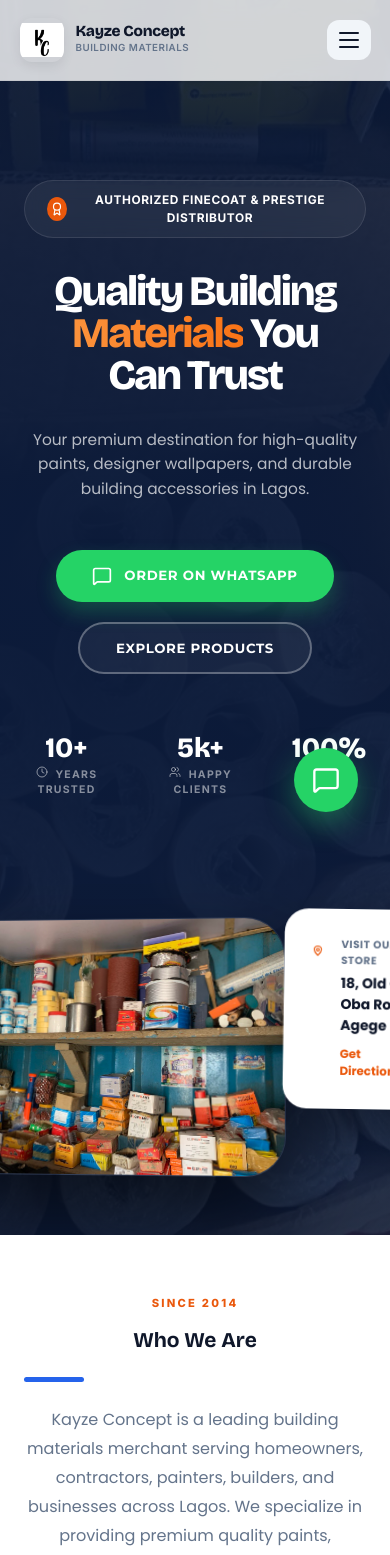
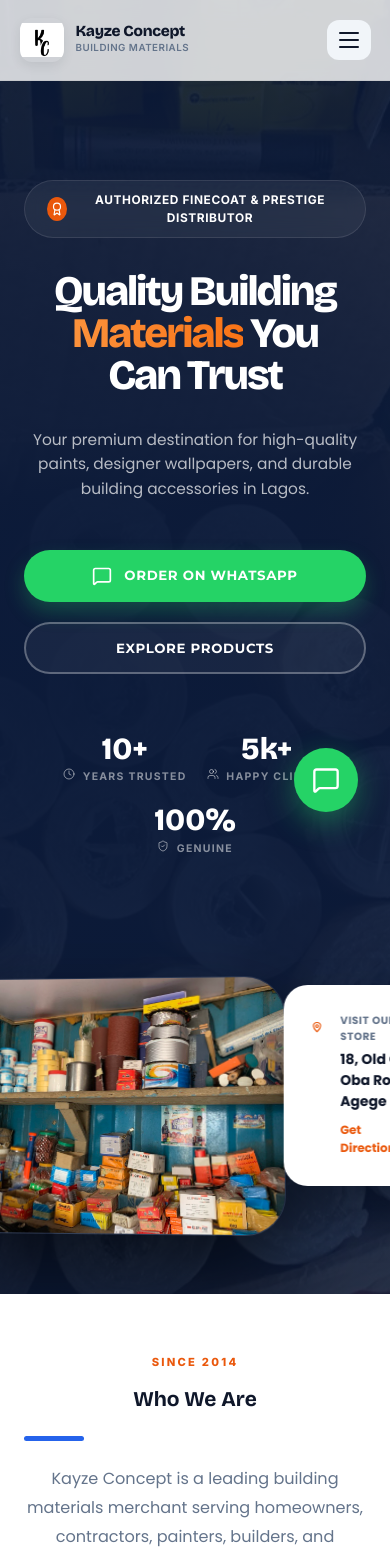
Before and after one commit to Ayotheg/kayze-concept, a React (Vite) app: page / in a window 390 px wide. Shown: the top 1555 px of the page. Built offline with nearby package versions, Linux system fonts and the light colour scheme.

Commit message:
Fixed bug

```diff
--- a/src/App.css
+++ b/src/App.css
@@ -113,7 +113,7 @@ h1, h2, h3, h4, h5, h6 {
 @media (max-width: 1024px) {
   .kc-hamburger { display: flex; }
   .kc-nav-links {
-    position: fixed; top: 0; right: 0; bottom: 0; width: 280px;
+    position: fixed; top: 0; right: 0; bottom: 0; width: 260px;
     background: white; flex-direction: column; gap: 10px;
     padding: 100px 24px; z-index: 1100;
     transform: translateX(100%); opacity: 0; pointer-events: none;
@@ -238,9 +238,19 @@ h1, h2, h3, h4, h5, h6 {
   .kc-hero-container { grid-template-columns: 1fr; text-align: center; padding: 100px 24px 60px; }
   .kc-hero-content { max-width: 900px; margin: 0 auto; }
   .kc-hero-btns { justify-content: center; }
-  .kc-hero-stats { justify-content: center; }
-  .kc-hero-visual { margin-top: 60px; max-width: 540px; margin-left: auto; margin-right: auto; }
-  .kc-hero-floating-card { position: relative; bottom: auto; right: auto; margin: -40px auto 0; width: 100%; max-width: 340px; text-align: left; }
+  .kc-hero-stats { justify-content: center; flex-wrap: wrap; gap: 30px; }
+  .kc-hero-visual { margin-top: 60px; width: 100%; max-width: 540px; margin-left: auto; margin-right: auto; }
+  .kc-hero-floating-card {
+    position: relative; bottom: auto; right: auto;
+    margin: -40px auto 0; width: 90%; max-width: 320px;
+    text-align: left; animation: none;
+  }
+}
+@media (max-width: 480px) {
+  .kc-hero-btns { flex-direction: column; }
+  .kc-hero-btns .kc-btn { width: 100%; }
+  .kc-hero-stats { gap: 20px; }
+  .kc-stat strong { font-size: 2.2rem; }
 }
 
 /* ===== ABOUT ===== */
@@ -258,7 +268,11 @@ h1, h2, h3, h4, h5, h6 {
 .kc-astat-purple { background: #fbf9ff; }
 
 @media (max-width: 960px) { .kc-about-grid { grid-template-columns: 1fr; gap: 60px; text-align: center; } .kc-about-text h2 { text-align: center; } }
-@media (max-width: 480px) { .kc-about-stats { grid-template-columns: 1fr; } }
+@media (max-width: 480px) {
+  .kc-about-stats { grid-template-columns: 1fr; gap: 16px; }
+  .kc-astat { padding: 30px 24px; }
+  .kc-astat strong { font-size: 2.2rem; }
+}
 
 /* ===== PRODUCTS ===== */
 .kc-products { background: #fafbfc; }
@@ -287,6 +301,12 @@ h1, h2, h3, h4, h5, h6 {
 .kc-product-card p { color: var(--gray); font-size: 1rem; line-height: 1.6; padding: 0 32px 24px; flex: 1; }
 .kc-product-cta { margin: 0 32px 32px; font-family: var(--font-nav); font-size: 0.9rem; font-weight: 700; text-transform: uppercase; letter-spacing: 0.08em; color: var(--blue-mid); text-decoration: none; }
 
+@media (max-width: 480px) {
+  .kc-product-card h3 { padding: 24px 20px 8px; font-size: 1.3rem; }
+  .kc-product-card p { padding: 0 20px 20px; font-size: 0.95rem; }
+  .kc-product-cta { margin: 0 20px 24px; }
+}
+
 /* ===== BRANDS ===== */
 .kc-brands-grid { display: grid; grid-template-columns: repeat(auto-fit, minmax(340px, 1fr)); gap: 32px; }
 .kc-brand-card { border-radius: 32px; padding: 60px 48px; color: white; position: relative; overflow: hidden; transition: 0.4s; }
@@ -297,6 +317,11 @@ h1, h2, h3, h4, h5, h6 {
 .kc-brand-card li { display: flex; align-items: center; gap: 10px; background: rgba(255,255,255,0.1); padding: 10px 16px; border-radius: 12px; font-weight: 600; }
 .kc-brands-guarantee { text-align: center; background: #f8fafc; border-radius: 20px; padding: 30px; border: 1px dashed #cbd5e1; margin-top: 40px; }
 
+@media (max-width: 480px) {
+  .kc-brand-card { padding: 40px 24px; }
+  .kc-brand-header h3 { font-size: 1.4rem; }
+}
+
 /* ===== WHY ===== */
 .kc-why { background: #f1f5f9; }
 .kc-why-grid { display: grid; grid-template-columns: repeat(auto-fill, minmax(380px, 1fr)); gap: 28px; }
@@ -305,7 +330,9 @@ h1, h2, h3, h4, h5, h6 {
 .kc-why-content h4 { font-size: 1.2rem; font-weight: 800; color: var(--dark); margin-bottom: 10px; }
 .kc-why-content p { color: var(--gray); font-size: 0.95rem; line-height: 1.6; }
 
-@media (max-width: 600px) { .kc-why-card { flex-direction: column; text-align: center; align-items: center; } }
+@media (max-width: 600px) {
+  .kc-why-card { flex-direction: column; text-align: center; align-items: center; padding: 30px 20px; }
+}
 
 /* ===== GALLERY ===== */
 .kc-gallery-grid { display: grid; grid-template-columns: repeat(auto-fill, minmax(240px, 1fr)); gap: 20px; }
@@ -345,6 +372,12 @@ h1, h2, h3, h4, h5, h6 {
 .kc-channel-whatsapp { background: #25d366; }
 .kc-channel-call { background: var(--blue-mid); }
 .kc-contact-info-row { display: grid; grid-template-columns: repeat(auto-fit, minmax(280px, 1fr)); gap: 24px; margin-bottom: 60px; }
+
+@media (max-width: 480px) {
+  .kc-channel { padding: 30px 20px; flex-direction: column; text-align: center; align-items: center; gap: 16px; }
+  .kc-contact-info-row { grid-template-columns: 1fr; }
+  .kc-cinfo { padding: 24px; }
+}
 .kc-cinfo { background: rgba(255,255,255,0.05); border: 1px solid rgba(255,255,255,0.1); border-radius: 24px; padding: 30px; text-align: center; }
 .kc-cinfo h4 { margin: 15px 0 10px; }
 .kc-order-cta {
```
